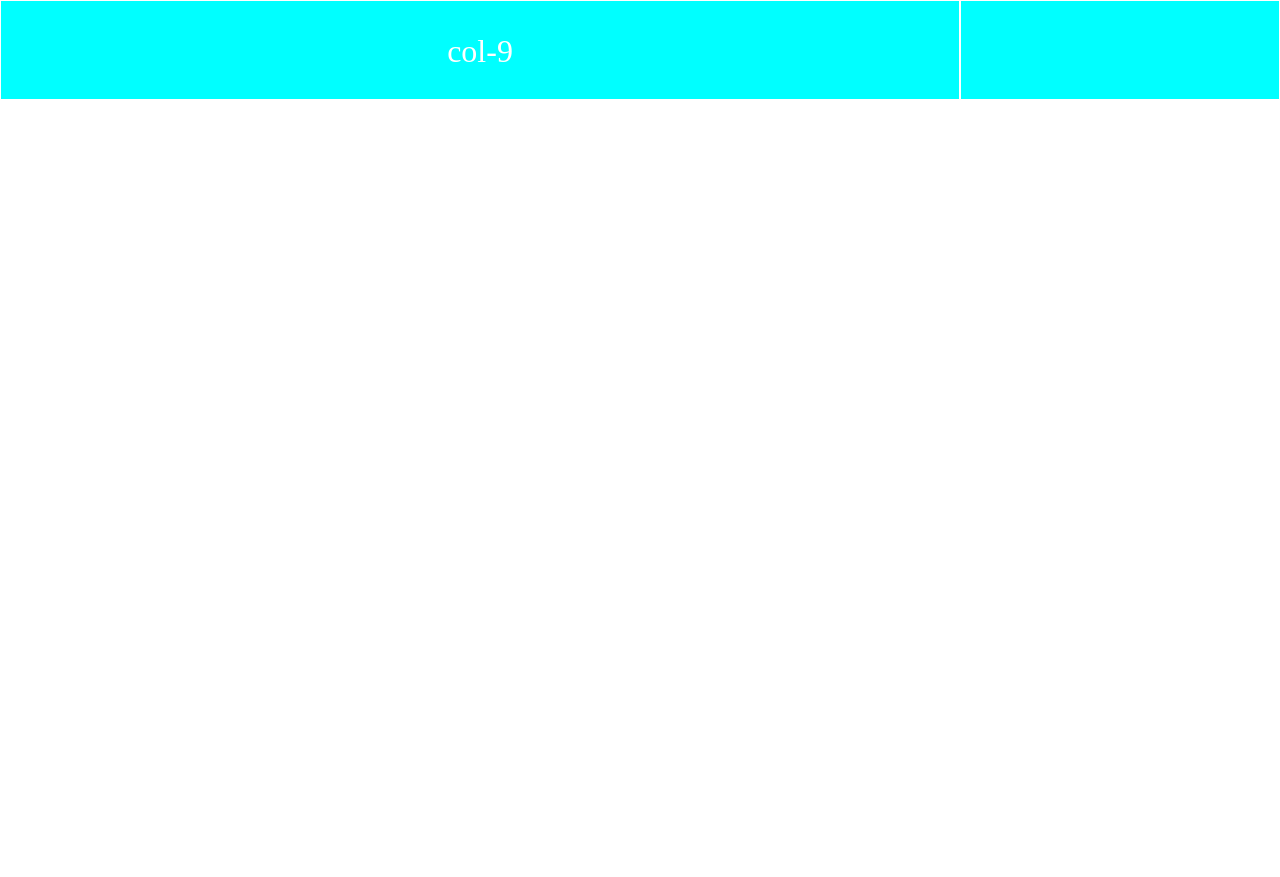
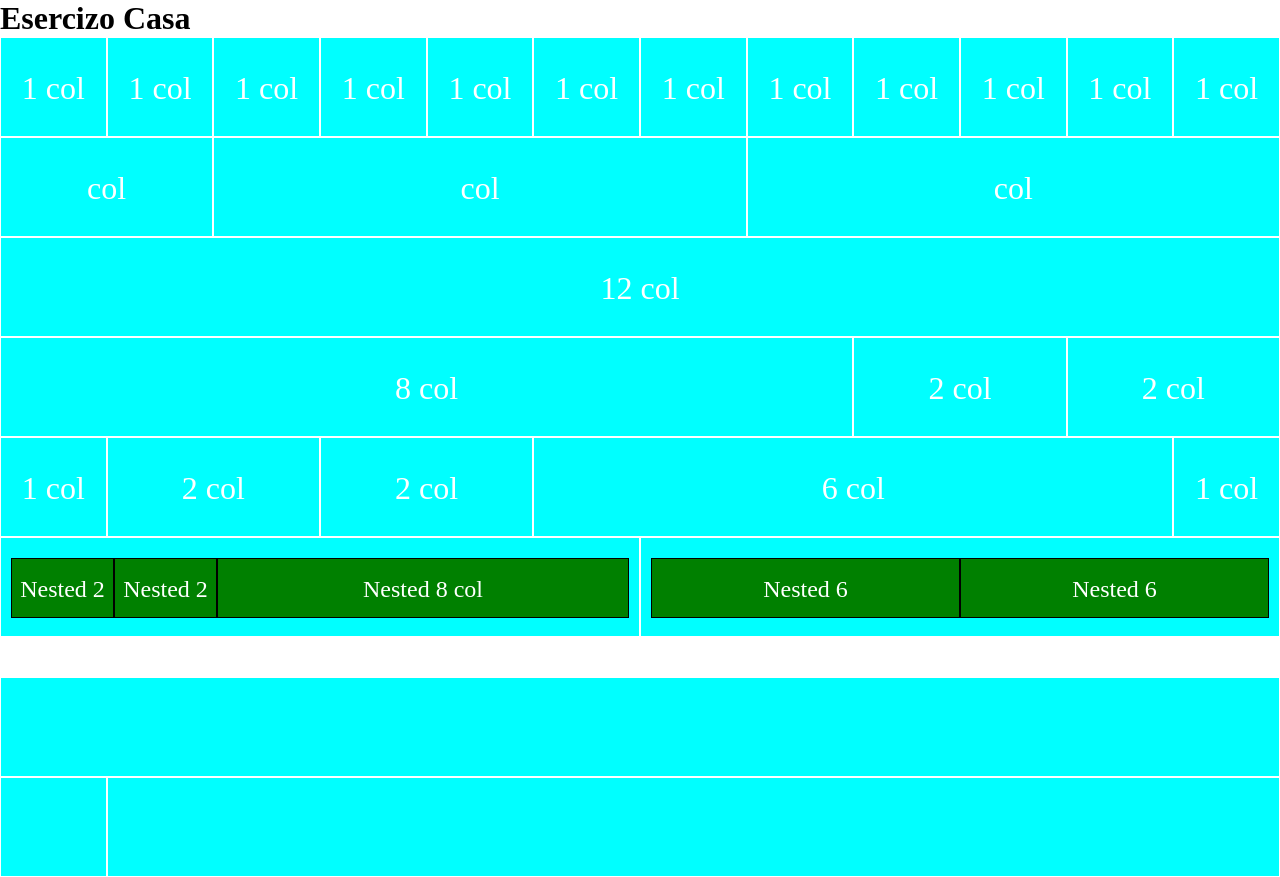
Before and after one commit to Marzio95/html-css-12bool, a plain HTML site: page index.html in a window 1280 px wide. Before the commit the page ends 800 px from the top, so only its background shows below. Drawn offline with Linux system fonts and the light colour scheme.

Commit message:
completo la prima parte del es usando css

```diff
--- a/css/style.css
+++ b/css/style.css
@@ -7,3 +7,24 @@
     color: white;
     font-size:xx-large;
 }
+
+
+
+.green{
+    background-color: green;
+    height: 60px;
+    border: 1px solid black;
+    text-align: center;
+    line-height: 60px;
+    color: white;
+    font-size:x-large;
+}
+
+.padding{
+    margin: 20px auto;
+    padding: 0 10px;
+}
+
+.top{
+    margin-top: 40px;
+}
--- a/index.html
+++ b/index.html
@@ -13,10 +13,79 @@
 
 <body>
 
+    <div><h1>Esercizo Casa</h1></div>
     <div class="row">
-        <div class="col-9">col-9</div>
-        <div class="col-3"></div>
+        <div class="col-1">1 col</div>
+        <div class="col-1">1 col</div>
+        <div class="col-1">1 col</div>
+        <div class="col-1">1 col</div>
+        <div class="col-1">1 col</div>
+        <div class="col-1">1 col</div>
+        <div class="col-1">1 col</div>
+        <div class="col-1">1 col</div>
+        <div class="col-1">1 col</div>
+        <div class="col-1">1 col</div>
+        <div class="col-1">1 col</div>
+        <div class="col-1">1 col</div>
     </div>
+
+    <div class="row">
+        <div class="col-2">col</div>
+        <div class="col-5">col</div>
+        <div class="col-5">col</div>
+    </div>
+
+    <div class="row">
+        <div class="col-12">12 col</div>
+    </div>
+
+    <div class="row">
+        <div class="col-8">8 col</div>
+        <div class="col-2">2 col</div>
+        <div class="col-2">2 col</div>
+    </div>
+
+    <div class="row">
+        <div class="col-1">1 col</div>
+        <div class="col-2">2 col</div>
+        <div class="col-2">2 col</div>
+        <div class="col-6">6 col</div>
+        <div class="col-1">1 col</div>
+    </div>
+
+    <div class="row">
+        <div class="col-6">
+            <div class="row padding">
+              <div class="col-2 green">Nested 2 col</div>
+              <div class="col-2 green">Nested 2 col</div>
+              <div class="col-8 green">Nested 8 col</div>
+            </div>
+        </div>
+
+        <div class="col-6">
+            <div class="row padding">
+                <div class="col-6 green">Nested 6</div>
+                <div class="col-6 green">Nested 6</div>
+            </div>
+        </div>
+
+    </div>
+
+    <div class="row top">
+        <div class="col-12"></div>
+    </div>
+
+    <div class="row">
+        <div class="col-1"></div>
+        <div class="col-11"></div>
+
+    </div>
+
+
+
+
+
+
 
 </body>
 
```
